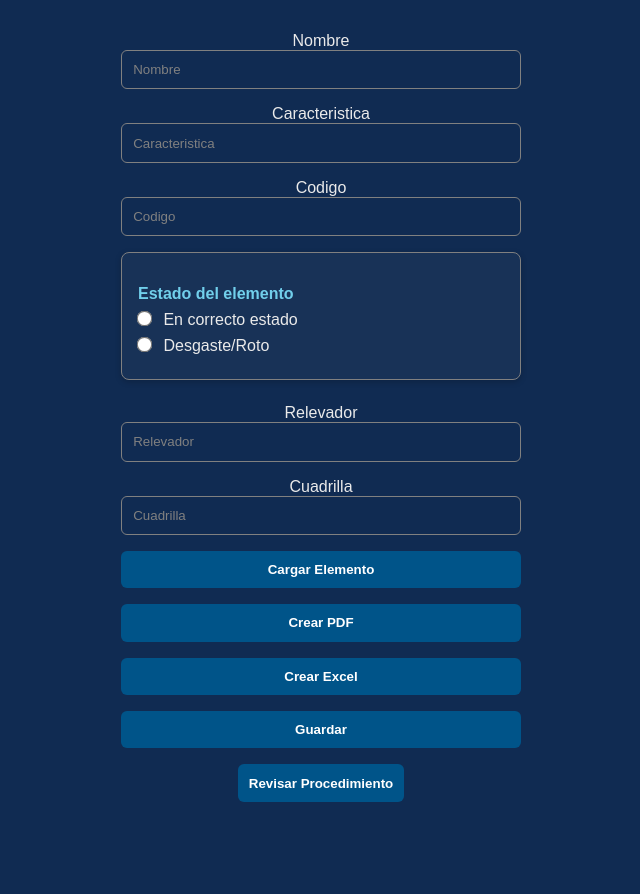
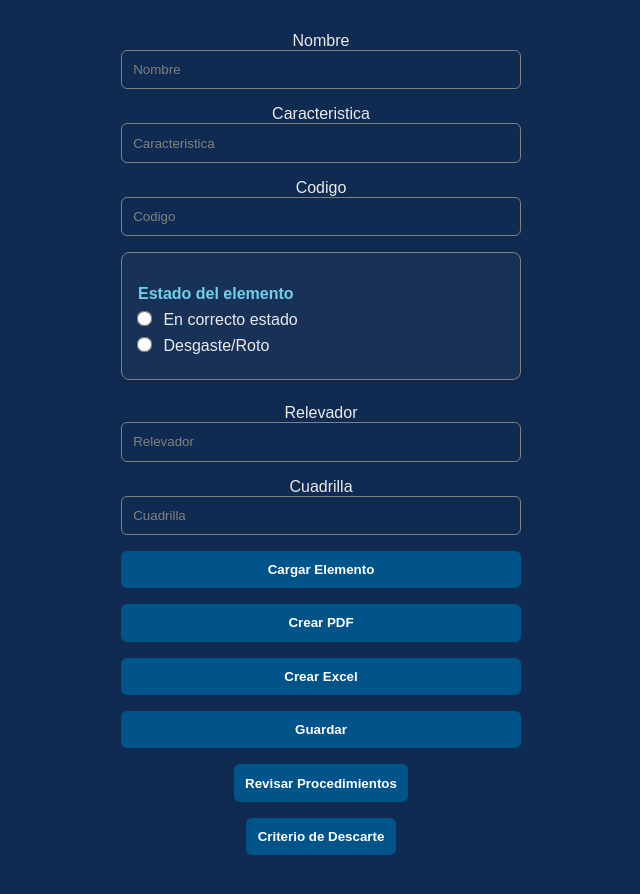
Before and after one commit to Vega-David/Sist_Relevamiento, a plain HTML site: page index.html in a window 1280 px wide. Shown: the whole page, without its empty margins (319-959 px from the left). Before the commit the page ends 850 px from the top, so only its background shows below. Drawn offline with nearby package versions, Linux system fonts and the light colour scheme.

Commit message:
Se agrega boton y se modifican links

```diff
--- a/index.html
+++ b/index.html
@@ -35,7 +35,8 @@
     <button id="CrearPDF" class="btn">Crear PDF</button>
     <button id="CrearExcel" class="btn">Crear Excel</button>
     <button id="Guardar" class="btn">Guardar</button>
-    <a href="https://docs.google.com/document/d/e/2PACX-1vTkoKRQgCDm7vHD3SGMHNQ5ld7OZXocLRtOhuOcFEOzrgUwKFe0mgfU0_VBNIgFXzuphWFO2Tz8zCLJ/pub" target="_blank"><button class="btn">Revisar Procedimiento</button></a>
+    <a href="https://drive.google.com/file/d/1OXeb5wIpg_vXUASn5zqLkUnW3PlSS15i/view?usp=sharing" target="_blank"><button class="btn">Revisar Procedimientos</button></a>
+    <a href="https://docs.google.com/document/d/e/2PACX-1vTkoKRQgCDm7vHD3SGMHNQ5ld7OZXocLRtOhuOcFEOzrgUwKFe0mgfU0_VBNIgFXzuphWFO2Tz8zCLJ/pub" target="_blank"><button class="btn">Criterio de Descarte</button></a>
 
 
     <!-- Aplicacion Propia -->
```
